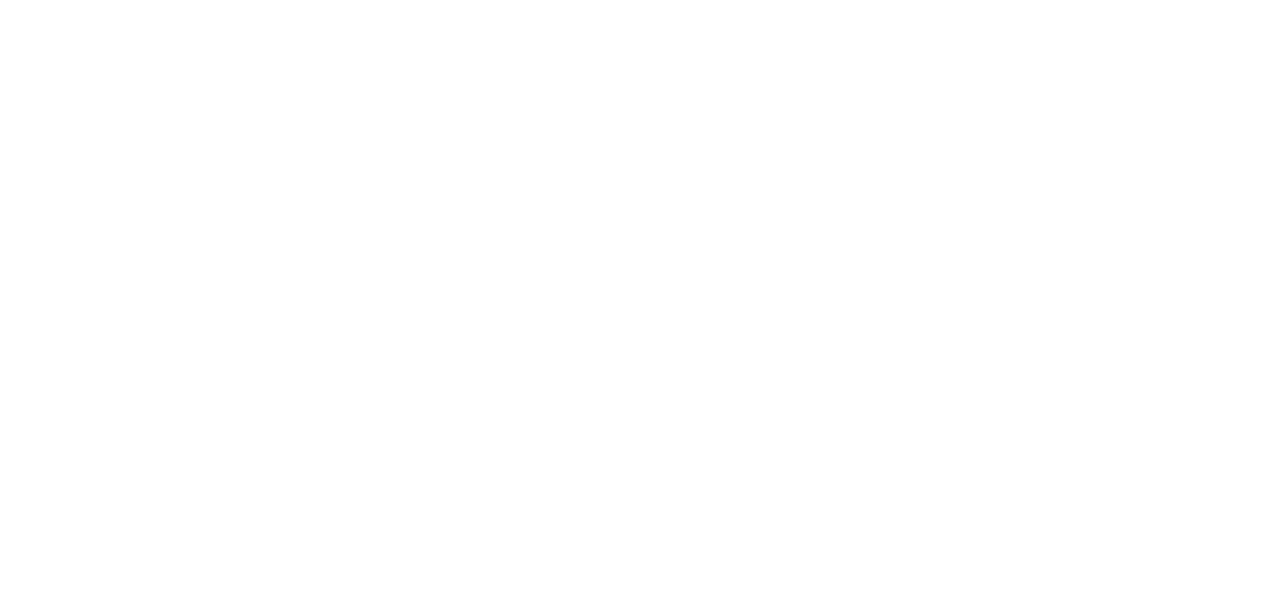
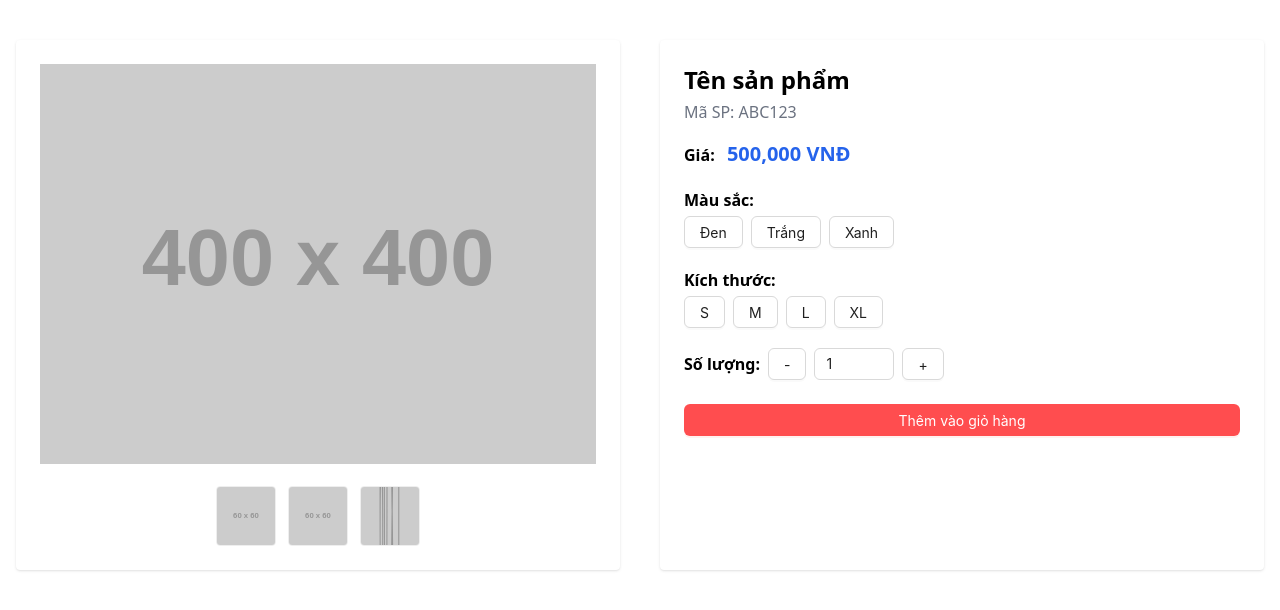
Before and after one commit to HwuuPhuc0904/BPStore, a React (Create React App) app in the folder frontend/: page /product/1 in a window 1280 px wide. Before the commit this address had no page. Shown: the top 610 px of the page. Built offline with nearby package versions, Linux system fonts and the light colour scheme.

Commit message:
cauhinhAnt

```diff
--- a/frontend/package.json
+++ b/frontend/package.json
@@ -8,6 +8,7 @@
     "@testing-library/jest-dom": "^5.17.0",
     "@testing-library/react": "^13.4.0",
     "@testing-library/user-event": "^13.5.0",
+    "antd": "^5.24.8",
     "axios": "^1.8.4",
     "framer-motion": "^11.11.9",
     "i": "^0.3.7",
--- /dev/null
+++ b/frontend/src/Components/CardProduct/Productdetail.jsx
@@ -0,0 +1,110 @@
+import React, { useState } from 'react';
+import { Button, Image, Spin, InputNumber } from 'antd';
+
+function ProductDetail() {
+    const [mainImage, setMainImage] = useState('https://via.placeholder.com/400');
+    const [quantity, setQuantity] = useState(1);
+
+    const colors = ['Đen', 'Trắng', 'Xanh'];
+    const sizes = ['S', 'M', 'L', 'XL'];
+    const thumbnailImages = [
+        'https://via.placeholder.com/60',
+        'https://via.placeholder.com/60/FF0000',
+        'https://via.placeholder.com/60/00FF00',
+    ];
+
+    return (
+        <div className="container mx-auto my-10 px-4 flex flex-col md:flex-row gap-10">
+            {/* Left Image */}
+            <div className="flex-1 bg-white p-6 rounded shadow">
+                <Image
+                    src={mainImage}
+                    alt="main"
+                    width={'100%'}
+                    height={400}
+                    style={{ objectFit: 'cover' }}
+                />
+                <div className="flex gap-3 justify-center mt-4">
+                    {thumbnailImages.map((img, idx) => (
+                        <Image
+                            key={idx}
+                            src={img}
+                            width={60}
+                            height={60}
+                            style={{
+                                border: mainImage === img ? '2px solid #1677ff' : '1px solid #eee',
+                                cursor: 'pointer',
+                                borderRadius: 4,
+                            }}
+                            onClick={() => setMainImage(img)}
+                            preview={false}
+                        />
+                    ))}
+                </div>
+            </div>
+
+            {/* Right Content */}
+            <div className="flex-1 bg-white p-6 rounded shadow">
+                <h2 className="text-2xl font-bold">Tên sản phẩm</h2>
+                <p className="text-gray-500 mt-1">Mã SP: ABC123</p>
+
+                <div className="mt-4">
+                    <span className="text-base font-semibold">Giá:</span>{' '}
+                    <span className="text-xl font-bold text-blue-600 ml-2">
+                        500,000 VNĐ
+                    </span>
+                </div>
+
+                <div className="mt-5">
+                    <p className="font-semibold mb-1">Màu sắc:</p>
+                    <div className="flex flex-wrap gap-2">
+                        {colors.map((color, i) => (
+                            <Button
+                                key={i}
+                                type="default"
+                            >
+                                {color}
+                            </Button>
+                        ))}
+                    </div>
+                </div>
+
+                <div className="mt-5">
+                    <p className="font-semibold mb-1">Kích thước:</p>
+                    <div className="flex flex-wrap gap-2">
+                        {sizes.map((size, i) => (
+                            <Button
+                                key={i}
+                                type="default"
+                            >
+                                {size}
+                            </Button>
+                        ))}
+                    </div>
+                </div>
+
+                <div className="mt-5 flex items-center gap-2">
+                    <span className="font-semibold">Số lượng:</span>
+                    <Button onClick={() => setQuantity(quantity > 1 ? quantity - 1 : 1)}>-</Button>
+                    <InputNumber
+                        min={1}
+                        value={quantity}
+                        onChange={(val) => setQuantity(val)}
+                        style={{ width: 80 }}
+                    />
+                    <Button onClick={() => setQuantity(quantity + 1)}>+</Button>
+                </div>
+
+                <Button
+                    type="primary"
+                    danger
+                    className="w-full mt-6"
+                >
+                    Thêm vào giỏ hàng
+                </Button>
+            </div>
+        </div>
+    );
+}
+
+export default ProductDetail;
--- a/frontend/src/Components/CardProduct/cardProductVertical.jsx
+++ b/frontend/src/Components/CardProduct/cardProductVertical.jsx
@@ -1,37 +1,49 @@
-import React from "react";
+import { Link } from 'react-router-dom';
 
-export default function CardProductVertical() {
-      return(
-        <div className="relative w-80 bg-white shadow-md rounded-xl duration-500 hover:scale-105 hover:shadow-xl">
+export default function CardProductVertical({ product }) {
 
-            <a href="#">
-                <div className= "relative">
-
-                <img  src="/icons/flashsaleicons.png" className= "absolute"></img>
-                <img src="https://images.unsplash.com/photo-1646753522408-077ef9839300?ixlib=rb-1.2.1&ixid=MnwxMjA3fDB8MHxwcm9maWxlLXBhZ2V8NjZ8fHxlbnwwfHx8fA%3D%3D&auto=format&fit=crop&w=500&q=60"
-                        alt="Product" className="h-80 w-80 object-cover rounded-t-xl" >
-                </img>
-
+    return (
+        <Link
+            to={`/product/${product.id}`}
+            className="relative block w-80 bg-white shadow-md rounded-xl duration-500 hover:scale-105 hover:shadow-xl"
+        >
+            {/* hình */}
+            <div className="relative">
+                <img src="/icons/flashsaleicons.png" className="absolute" alt="" />
+                <img
+                    src={product.imageSrc}
+                    alt={product.name}
+                    className="h-80 w-80 object-cover rounded-t-xl"
+                />
             </div>
 
+            {/* nội dung */}
             <div className="px-4 py-3 w-80">
-                    <span className="text-gray-400 mr-3 uppercase text-xs">Brand</span>
-                    <p className="text-lg font-bold text-black truncate block capitalize">Product Name</p>
+        <span className="text-gray-400 mr-3 uppercase text-xs">
+          {product.brand}
+        </span>
+                <p className="text-lg font-bold text-black truncate capitalize">
+                    {product.name}
+                </p>
+
                 <div className="flex items-center">
-                        <p className="text-lg font-semibold text-black cursor-auto my-3">$149</p>
+                    <p className="text-lg font-semibold text-black my-3">{product.price}</p>
                     <del>
-                            <p className="text-sm text-gray-600 cursor-auto ml-2">$199</p>
+                        <p className="text-sm text-gray-600 ml-2">{product.oldPrice}</p>
                     </del>
-                        <div className="ml-auto"><svg xmlns="http://www.w3.org/2000/svg" width="20" height="20"
-                                fill="currentColor" class="bi bi-bag-plus" viewBox="0 0 16 16">
-                                <path fill-rule="evenodd"
-                                    d="M8 7.5a.5.5 0 0 1 .5.5v1.5H10a.5.5 0 0 1 0 1H8.5V12a.5.5 0 0 1-1 0v-1.5H6a.5.5 0 0 1 0-1h1.5V8a.5.5 0 0 1 .5-.5z" />
+                    <div className="ml-auto">
+                        {/* icon túi */}
+                        <svg xmlns="http://www.w3.org/2000/svg" width="20" height="20" fill="currentColor">
                             <path
-                                    d="M8 1a2.5 2.5 0 0 1 2.5 2.5V4h-5v-.5A2.5 2.5 0 0 1 8 1zm3.5 3v-.5a3.5 3.5 0 1 0-7 0V4H1v10a2 2 0 0 0 2 2h10a2 2 0 0 0 2-2V4h-3.5zM2 5h12v9a1 1 0 0 1-1 1H3a1 1 0 0 1-1-1V5z" />
-                            </svg></div>
+                                d="M8 7.5a.5.5 0 0 1 .5.5v1.5H10a.5.5 0 0 1 0 1H8.5V12a.5.5 0 0 1-1 0v-1.5H6a.5.5 0 0 1 0-1h1.5V8a.5.5 0 0 1 .5-.5z"
+                            />
+                            <path
+                                d="M8 1a2.5 2.5 0 0 1 2.5 2.5V4h-5v-.5A2.5 2.5 0 0 1 8 1zM2 5h12v9a1 1 0 0 1-1 1H3a1 1 0 0 1-1-1V5z"
+                            />
+                        </svg>
                     </div>
                 </div>
-            </a>
             </div>
-    )
+        </Link>
+    );
 }
--- a/frontend/src/Pages/clientPages/Home/index.jsx
+++ b/frontend/src/Pages/clientPages/Home/index.jsx
@@ -6,6 +6,7 @@ import FlashSaleCardHorizontal from '../../../Components/CardSale/FlashSaleCardH
 import ImageSlider from '../../../Components/ImageSlider'
 import CardProductVertical from '../../../Components/CardProduct/cardProductVertical'
 import InterfaceProduct from '../../../Components/InterfaceProduct'
+
 
 const navigation = [
     { name: 'Products', href: '/products' },
@@ -213,27 +214,9 @@ export default function Home() {
                 <div className=" w-4/5 mx-auto">
                     <h3 className="mb-2 text-3xl font-extrabold text-left p-4">Chỉ trong hôm nay - Nhanh chân mua sắm ngay</h3>
                 </div>
-      <div className="grid grid-cols-4 grid-rows-2 gap-y-4 w-4/5 mx-auto">
-
-          <div className="row-start-1">
-            <CardProductVertical/>
-          </div>
-          <div className="row-start-1">
-          <CardProductVertical/>
-          </div>
-          <div className="row-start-1">
-          <CardProductVertical/>
-          </div>
-          <div className="row-start-1">
-          <CardProductVertical/>
-          </div>
-
-
-          <div className= "row-start-2"><CardProductVertical/></div>
-          <div className="row-start-2"><CardProductVertical/></div>
-          <div className="row-start-2"><CardProductVertical/></div>
-          <div className="row-start-2"><CardProductVertical/></div>
-      </div>
+                {products.map((p) => (
+                    <CardProductVertical key={p.id} product={p}/>
+                ))}
             </div>
 
 
--- a/frontend/src/index.js
+++ b/frontend/src/index.js
@@ -4,6 +4,7 @@ import { BrowserRouter, Route, Routes } from 'react-router-dom';
 import './index.css';
 import reportWebVitals from './reportWebVitals';
 import Home from './Pages/clientPages/Home';
+import ProductDetail from './Components/CardProduct/Productdetail';
 import Login from './Pages/clientPages/Login';
 import SignUp from './Pages/clientPages/SignUp';
 import Products from './Pages/clientPages/Products';
@@ -17,6 +18,7 @@ root.render(
                 <Route path="/login" element={<Login />} />
                 <Route path="/signup" element={<SignUp />} />
                 <Route path="/products" element={<Products />} />
+                <Route path="/product/:id" element={<ProductDetail />} />
             </Routes>
         </BrowserRouter>
     </React.StrictMode>
```
Also changed, not shown: 1 other file (tests, documents, lock files or other folders). Lines whose indentation alone changed are shown as unchanged.
